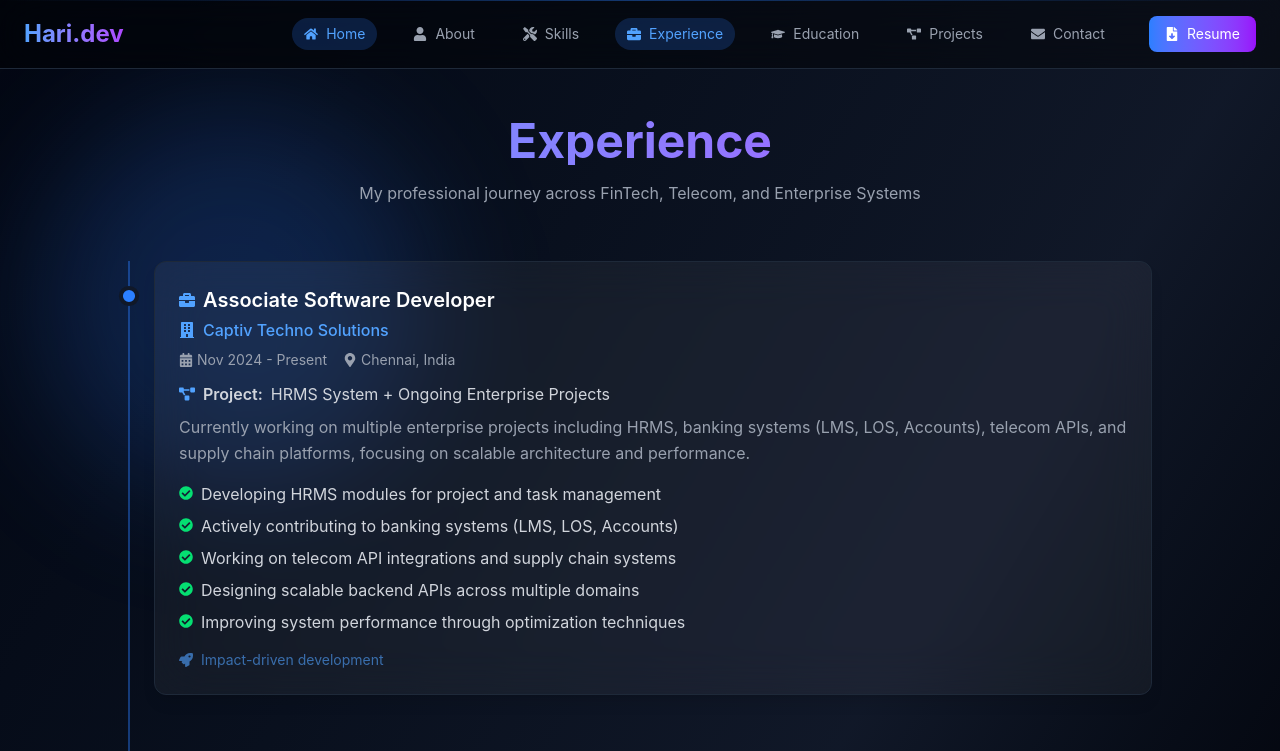
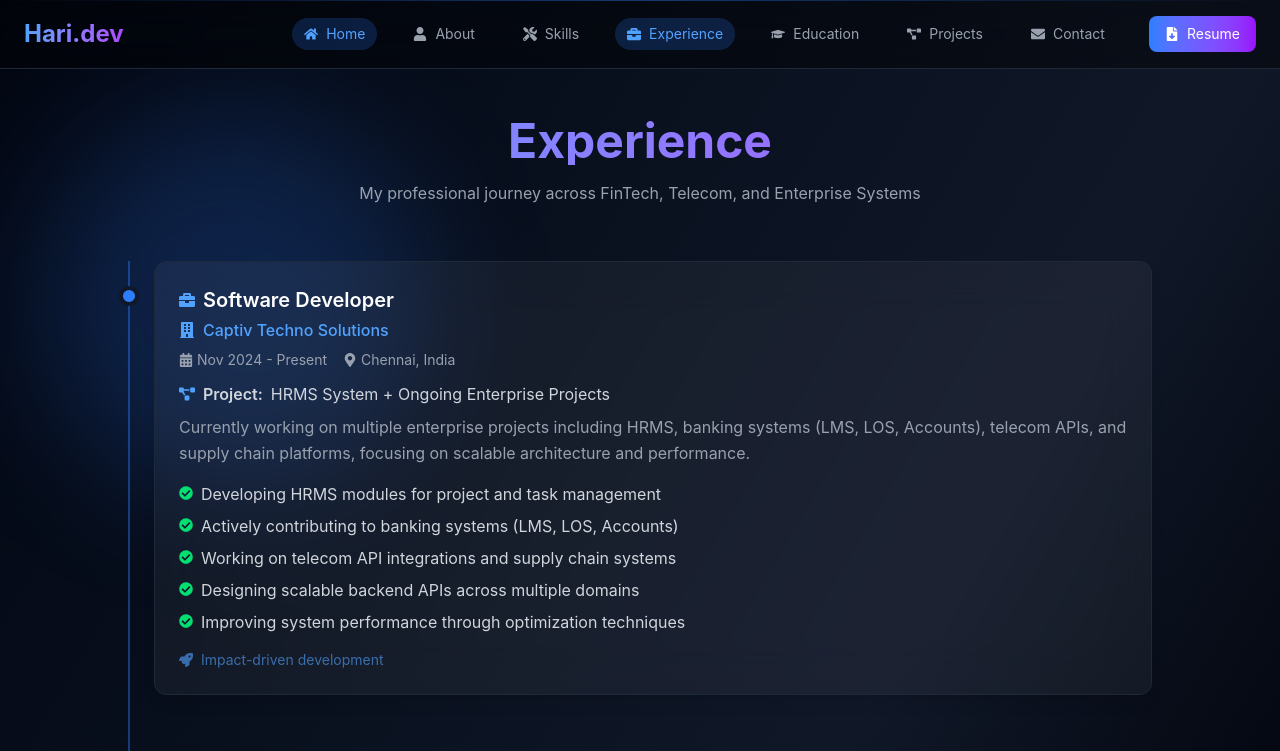
Before and after one commit to harikrishnan-13/portfolio, a React (Vite) app: page /experience in a window 1280 px wide. Shown: the top 751 px of the page. Built offline with nearby package versions, Linux system fonts and the light colour scheme.

Commit message:
Update role from 'Associate Software Developer' to 'Software Developer'

```diff
--- a/src/pages/Experience.jsx
+++ b/src/pages/Experience.jsx
@@ -13,7 +13,7 @@ export default function Experience() {
   const experiences = [
     {
       company: "Captiv Techno Solutions",
-      role: "Associate Software Developer",
+      role: "Software Developer",
       duration: "Nov 2024 - Present",
       location: "Chennai, India",
       project: "HRMS System + Ongoing Enterprise Projects",
```
